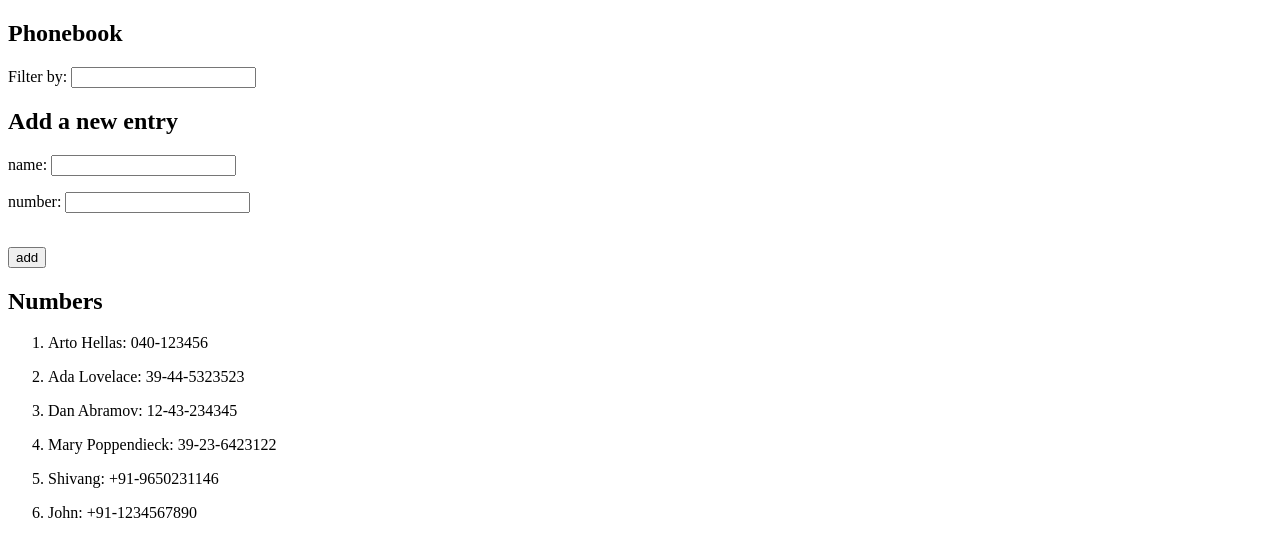
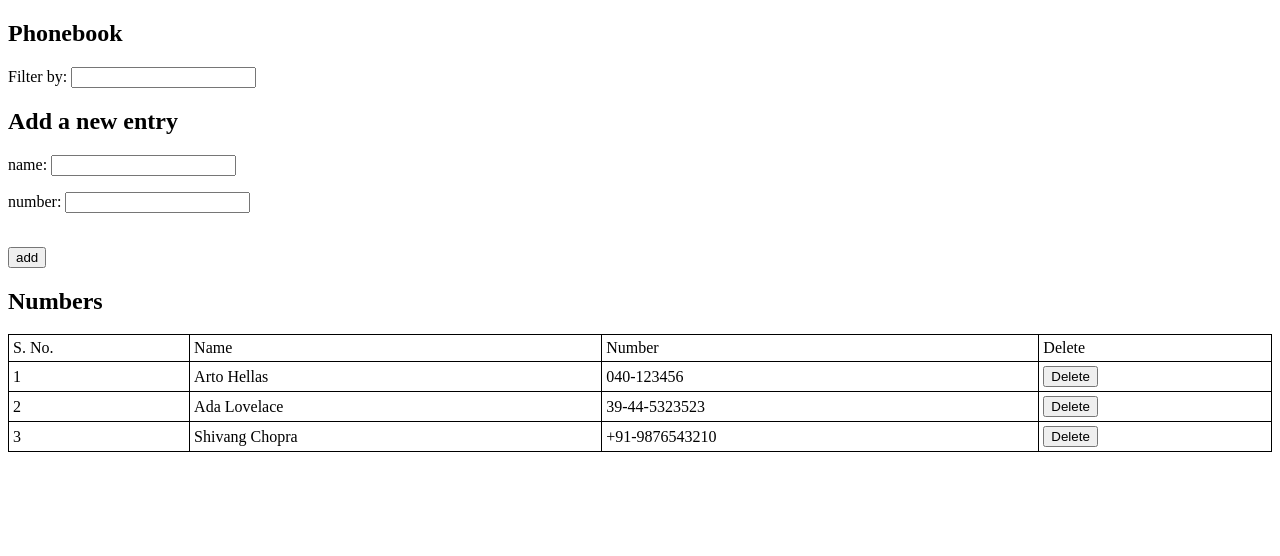
Before and after one commit to shivangc22/FullStackOpen, a React (Vite) app in the folder part2/phonebook/: page / in a window 1280 px wide. Shown: the top 556 px of the page. Built offline with nearby package versions, Linux system fonts and the light colour scheme; data requests are answered from the project's data file.

Commit message:
Solution for exercise 2.14

```diff
--- a/part2/phonebook/db.json
+++ b/part2/phonebook/db.json
@@ -11,24 +11,9 @@
       "id": "2"
     },
     {
-      "name": "Dan Abramov",
-      "number": "12-43-234345",
-      "id": "3"
-    },
-    {
-      "name": "Mary Poppendieck",
-      "number": "39-23-6423122",
-      "id": "4"
-    },
-    {
-      "id": "472a",
-      "name": "Shivang",
-      "number": "+91-9650231146"
-    },
-    {
-      "id": "1fb6",
-      "name": "John",
-      "number": "+91-1234567890"
+      "id": "724a",
+      "name": "Shivang Chopra",
+      "number": "+91-9876543210"
     }
   ]
 }
--- a/part2/phonebook/src/App.jsx
+++ b/part2/phonebook/src/App.jsx
@@ -1,86 +1,52 @@
-import { useState, useEffect } from 'react'
-import phonebook from './services/phonebook'
+import { useState, useEffect } from 'react';
+import phonebook from './services/phonebook';
+import Filter from './components/Filter';
+import ShowData from './components/ShowData';
+import FormDetails from './components/FormDetails';
 
 const App = () => {
-
-  const [persons, setPersons] = useState([])
-  const [newSearch, setNewSearch] = useState('')
-
-  const handleSearchFilter = (event) => setNewSearch(event.target.value.toLowerCase())
+    const [persons, setPersons] = useState([]);
+    const [newSearch, setNewSearch] = useState('');
 
     useEffect(() => {
         phonebook
             .getAll()
-      .then(initialEntries => {
-        setPersons(initialEntries)
-      })
-  }, [])
+            .then(initialEntries => setPersons(initialEntries))
+            .catch(error => console.error("Error fetching initial data:", error));
+    }, []);
+
+    const deleteEntry = async (id) => {
+        try {
+            const personToDelete = persons.find(person => person.id === id);
+            if (!personToDelete) {
+                throw new Error("Person not found");
+            }
+
+            if (window.confirm(`Do you wish to delete ${personToDelete.name} from the phonebook?`)) {
+                await phonebook.deleteEntry(id);
+                setPersons(prevPersons => prevPersons.filter(person => person.id !== id));
+                alert(`Successfully deleted ${personToDelete.name} from the phonebook!`);
+            }
+        } catch (error) {
+            console.error("Error deleting person:", error.message);
+        }
+    };
 
     const filteredResults = persons.filter(person =>
-    person.name.toLowerCase().includes(newSearch) || person.number.includes(newSearch))
+        person.name.toLowerCase().includes(newSearch.toLowerCase()) ||
+        person.number.includes(newSearch)
+    );
 
     return (
         <div>
             <h2>Phonebook</h2>
-      <Filter newSearch = {newSearch} handleSearchFilter = {handleSearchFilter} />
+            <Filter newSearch={newSearch} setNewSearch={setNewSearch} />
             <h2>Add a new entry</h2>
-      <FormDetails persons = {persons} setPersons = {setPersons} />
+            <FormDetails persons={persons} setPersons={setPersons} setNewSearch={setNewSearch} />
             <h2>Numbers</h2>
-      <ShowEntries filteredResults = {filteredResults} />
+            <ShowData filteredResults={filteredResults} deleteEntry={deleteEntry} />
         </div>
-  )
-}
+    );
+};
 
-const Filter = ({newSearch, handleSearchFilter}) => {
-  return(
-    <p>
-      Filter by: <input value = {newSearch} onChange = {handleSearchFilter} />
-    </p>
-  )
-}
-
-const FormDetails = ({persons, setPersons}) => {
-  const [newName, setNewName] = useState('')
-  const [newNumber, setNewNumber] = useState('')
-  const handleNewName = (event) => setNewName(event.target.value)
-  const handleNewNumber = (event) => setNewNumber(event.target.value)
-
-  const addNewEntry = (event) => {
-    event.preventDefault();
-    if (persons.some(obj => obj.name === newName || obj.number === newNumber)) {
-      const existingEntry = persons.find(person => person.name === newName || person.number === newNumber);
-      if (existingEntry.name === newName) {
-        alert(`${newName} is already added to the phonebook, with the number ${existingEntry.number}`);
-      } else {
-        alert(`${newNumber} is already added to the phonebook, with the name ${existingEntry.name}`);
-      }
-    } else {
-      const newObject = { name: newName, number: newNumber };
-      phonebook
-        .create(newObject)
-        .then(returnedEntry => {
-          setPersons(persons.concat(returnedEntry));
-          setNewName('');
-          setNewNumber('');
-          setNewSearch('');
-        })
-    }
-  };
-  return(
-    <form onSubmit = {addNewEntry}>
-      <div>
-        <p>name: <input value = {newName} onChange = {handleNewName}/></p>
-        <p>number: <input value = {newNumber} onChange = {handleNewNumber}/></p>
-      </div>
-      <div>
-        <br /><button type="submit">add</button>
-      </div>
-    </form>
-  )
-}
-
-const ShowEntries = ({filteredResults}) => <ol> { filteredResults.map(element => <li key = {element.id}><ShowData name = {element.name} number = {element.number} /></li>)} </ol>
-
-const ShowData = ({name, number}) => <p>{name}: {number}</p>
-
-export default App
+export default App;
--- /dev/null
+++ b/part2/phonebook/src/components/Filter.jsx
@@ -0,0 +1,9 @@
+const Filter = ({newSearch, setNewSearch}) => {
+    return(
+      <p>
+        Filter by: <input value = {newSearch} onChange = {(event) => setNewSearch(event.target.value)} />
+      </p>
+    )
+}
+
+export default Filter
--- /dev/null
+++ b/part2/phonebook/src/components/FormDetails.jsx
@@ -0,0 +1,45 @@
+import phonebook from "../services/phonebook"
+import { useState } from "react"
+
+const FormDetails = ({persons, setPersons, setNewSearch}) => {
+
+    const [newName, setNewName] = useState('')
+    const [newNumber, setNewNumber] = useState('')
+    const handleNewName = (event) => setNewName(event.target.value)
+    const handleNewNumber = (event) => setNewNumber(event.target.value)
+
+    const addNewEntry = (event) => {
+      event.preventDefault();
+      if (persons.some(obj => obj.name === newName || obj.number === newNumber)) {
+        const existingEntry = persons.find(person => person.name === newName || person.number === newNumber);
+        if (existingEntry.name === newName) {
+          alert(`${newName} is already added to the phonebook, with the number ${existingEntry.number}`);
+        } else {
+          alert(`${newNumber} is already added to the phonebook, with the name ${existingEntry.name}`);
+        }
+      } else {
+        const newObject = { name: newName, number: newNumber };
+        phonebook
+          .create(newObject)
+          .then(returnedEntry => {
+            setPersons(persons.concat(returnedEntry));
+            setNewName('');
+            setNewNumber('');
+            setNewSearch('');
+          })
+      }
+    };
+    return(
+      <form onSubmit = {addNewEntry}>
+        <div>
+          <p>name: <input value = {newName} onChange = {handleNewName}/></p>
+          <p>number: <input value = {newNumber} onChange = {handleNewNumber}/></p>
+        </div>
+        <div>
+          <br /><button type="submit">add</button>
+        </div>
+      </form>
+    )
+}
+
+export default FormDetails
--- /dev/null
+++ b/part2/phonebook/src/components/ShowData.jsx
@@ -0,0 +1,33 @@
+
+const ShowData = ({ filteredResults, deleteEntry }) => {
+    let serialNumber = 0;
+
+    return (
+        <table style={{ border: '1px solid black', borderCollapse: 'collapse', width: '100%' }}>
+            <thead>
+                <tr>
+                    <td style={{ border: '1px solid black', padding: '4px' }}>S. No.</td>
+                    <td style={{ border: '1px solid black', padding: '4px' }}>Name</td>
+                    <td style={{ border: '1px solid black', padding: '4px' }}>Number</td>
+                    <td style={{ border: '1px solid black', padding: '4px' }}>Delete</td>
+                </tr>
+            </thead>
+            <tbody>
+                {filteredResults.map(element => {
+                    serialNumber++;
+                    return(
+                    <tr key={element.id}>
+                        <td style={{ border: '1px solid black', padding: '4px' }}>{serialNumber}</td>
+                        <td style={{ border: '1px solid black', padding: '4px' }}>{element.name}</td>
+                        <td style={{ border: '1px solid black', padding: '4px' }}>{element.number}</td>
+                        <td style={{ border: '1px solid black', padding: '4px' }}>
+                            <button type = "button" onClick = {() => deleteEntry(element.id)}>Delete</button>
+                        </td>
+                    </tr>
+                )})}
+            </tbody>
+        </table>
+    );
+}
+
+export default ShowData;
--- a/part2/phonebook/src/services/phonebook.js
+++ b/part2/phonebook/src/services/phonebook.js
@@ -2,19 +2,27 @@ import axios from 'axios'
 
 const baseURL = 'http://localhost:3001/persons'
 
-const getAll = () => {
-    const request = axios.get(baseURL)
-    return request.then(response => response.data)
+const getAll = async () => {
+    const response = await axios.get(baseURL)
+    return response.data
 }
 
-const create = newObject => {
+const create = async newObject => {
     const request = axios.post(baseURL, newObject)
-    return request.then(response => response.data)
+    const response = await request
+    return response.data
 }
 
-const update = (id, newObject) => {
+const update = async (id, newObject) => {
     const request = axios.put(`${baseURL}/${id}`, newObject)
-    return request.then(response => response.data)
+    const response = await request
+    return response.data
 }
 
-export default { getAll, create, update}
+const deleteEntry = async (id) => {
+    const request = axios.delete(`${baseURL}/${id}`)
+    const response = await request
+    return response.data
+}
+
+export default { getAll, create, update, deleteEntry }
```
Lines whose indentation alone changed are shown as unchanged.
